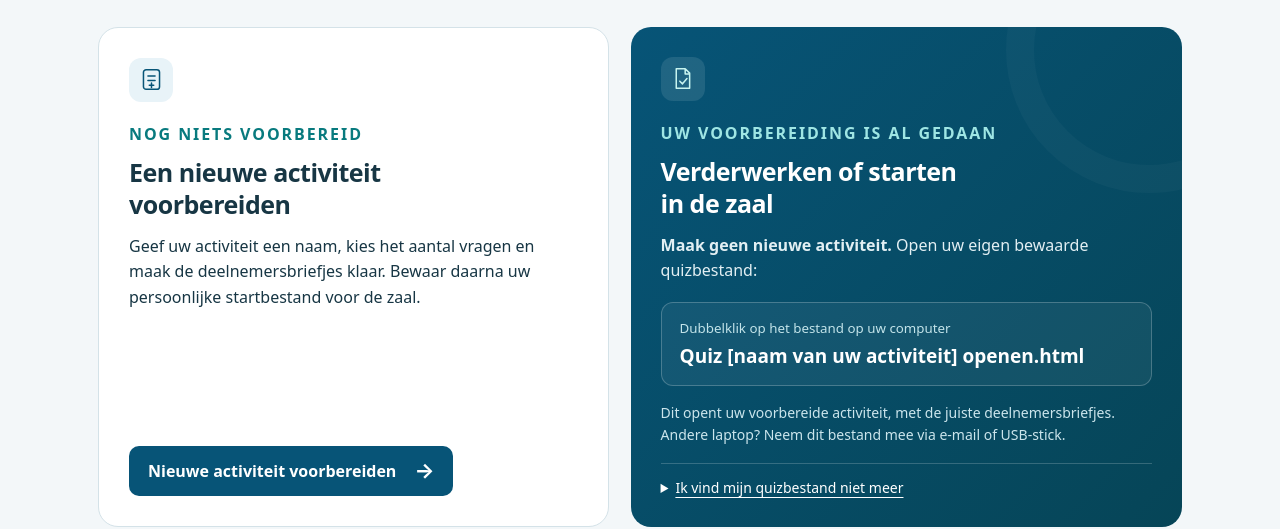
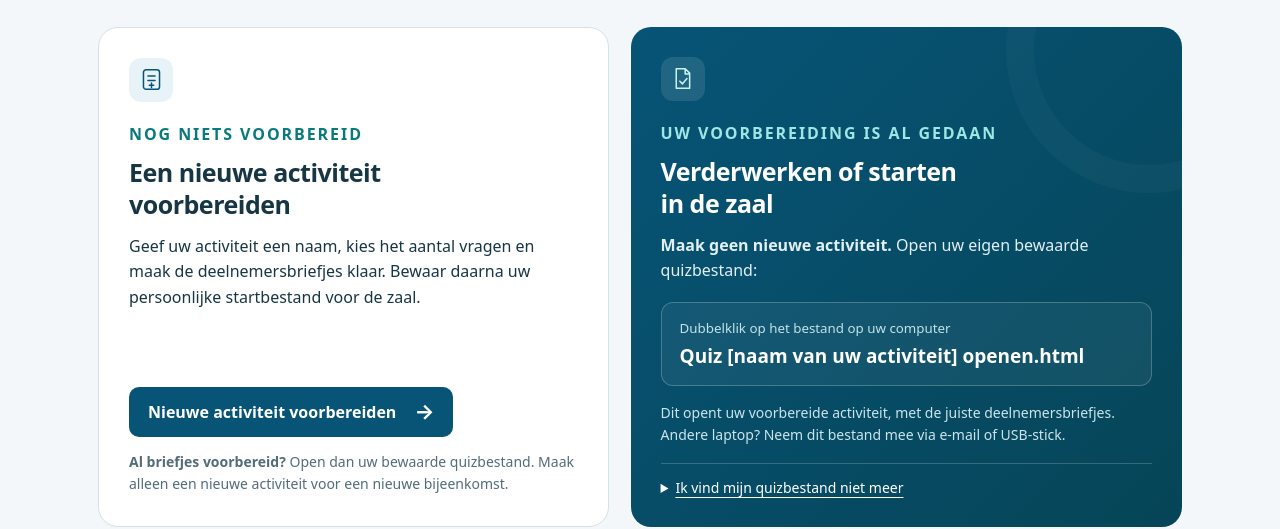
Before and after one commit to Fredje4711/live-diabetes-quiz, a website: page docs/start.html in a window 1280 px wide. Shown: the part 294-823 px from the top of the page. Drawn offline with Linux system fonts and the light colour scheme.

Commit message:
Herinner aan bewaard quizbestand bij nieuwe activiteit

```diff
--- a/docs/start.html
+++ b/docs/start.html
@@ -36,7 +36,8 @@ dialog{border:0;border-radius:18px;padding:30px;max-width:510px;width:calc(100%
 <p class="eyebrow">Nog niets voorbereid</p>
 <h2>Een nieuwe activiteit<br>voorbereiden</h2>
 <p>Geef uw activiteit een naam, kies het aantal vragen en maak de deelnemersbriefjes klaar. Bewaar daarna uw persoonlijke startbestand voor de zaal.</p>
-<a class="action" id="newActivityLink" href="https://fredje4711.github.io/live-diabetes-quiz/quizmaster.html?nieuw=1">Nieuwe activiteit voorbereiden <span aria-hidden="true">→</span></a>
+<a class="action" id="newActivityLink" href="https://fredje4711.github.io/live-diabetes-quiz/quizmaster.html?nieuw=1" aria-describedby="newActivityReminder">Nieuwe activiteit voorbereiden <span aria-hidden="true">→</span></a>
+<p id="newActivityReminder" style="font-size:14px;margin:14px 0 0;color:#526c78"><strong>Al briefjes voorbereid?</strong> Open dan uw bewaarde quizbestand. Maak alleen een nieuwe activiteit voor een nieuwe bijeenkomst.</p>
 </section>
 <section class="card prepared">
 <div class="icon" aria-hidden="true"><svg viewBox="0 0 28 28"><path d="M7 3h10l5 5v17H7zM17 3v6h5M11 17l3 3 5-6"/></svg></div>
```
Also changed, not shown: tests/landing-start.test.mjs (+3 -0 lines).
